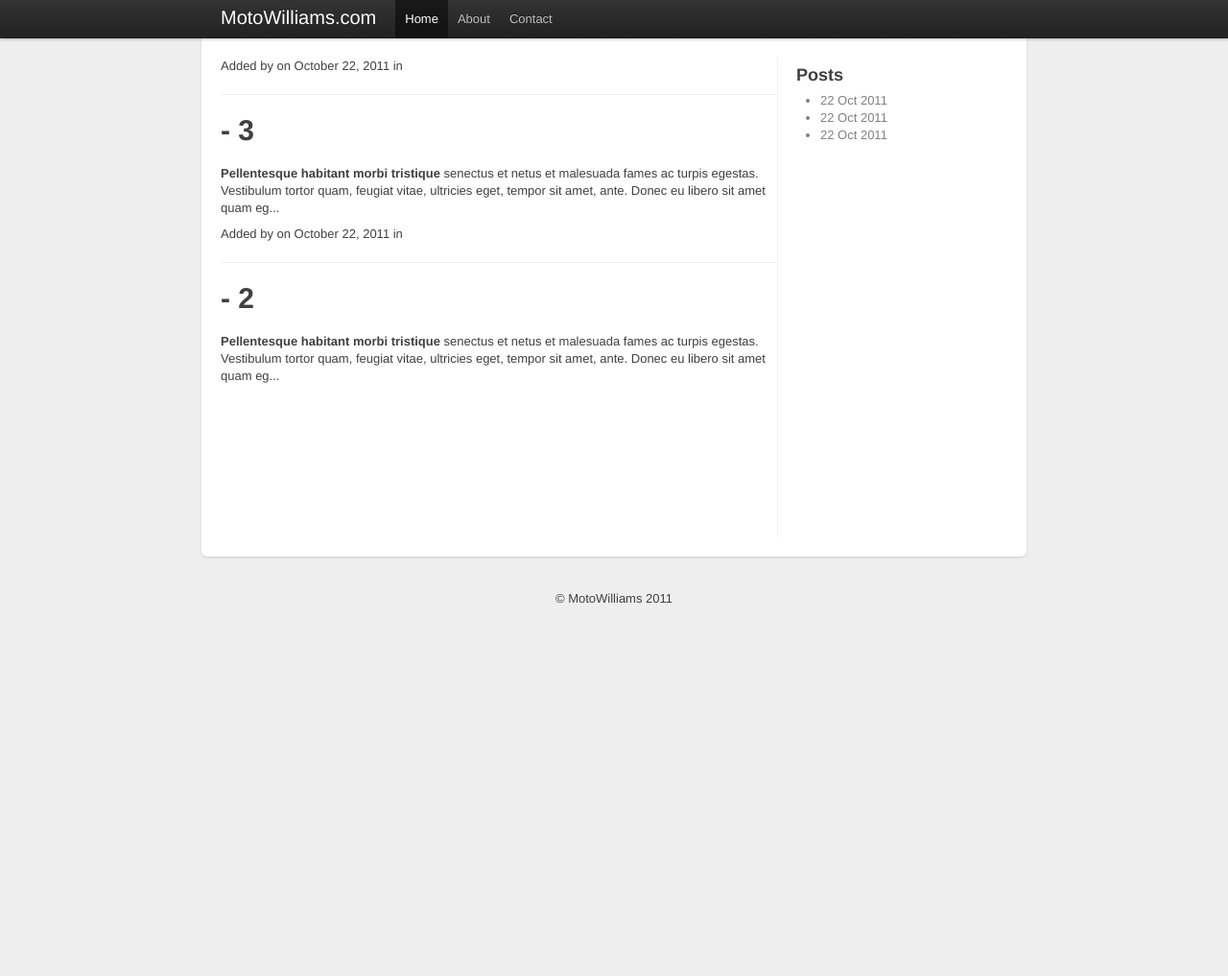
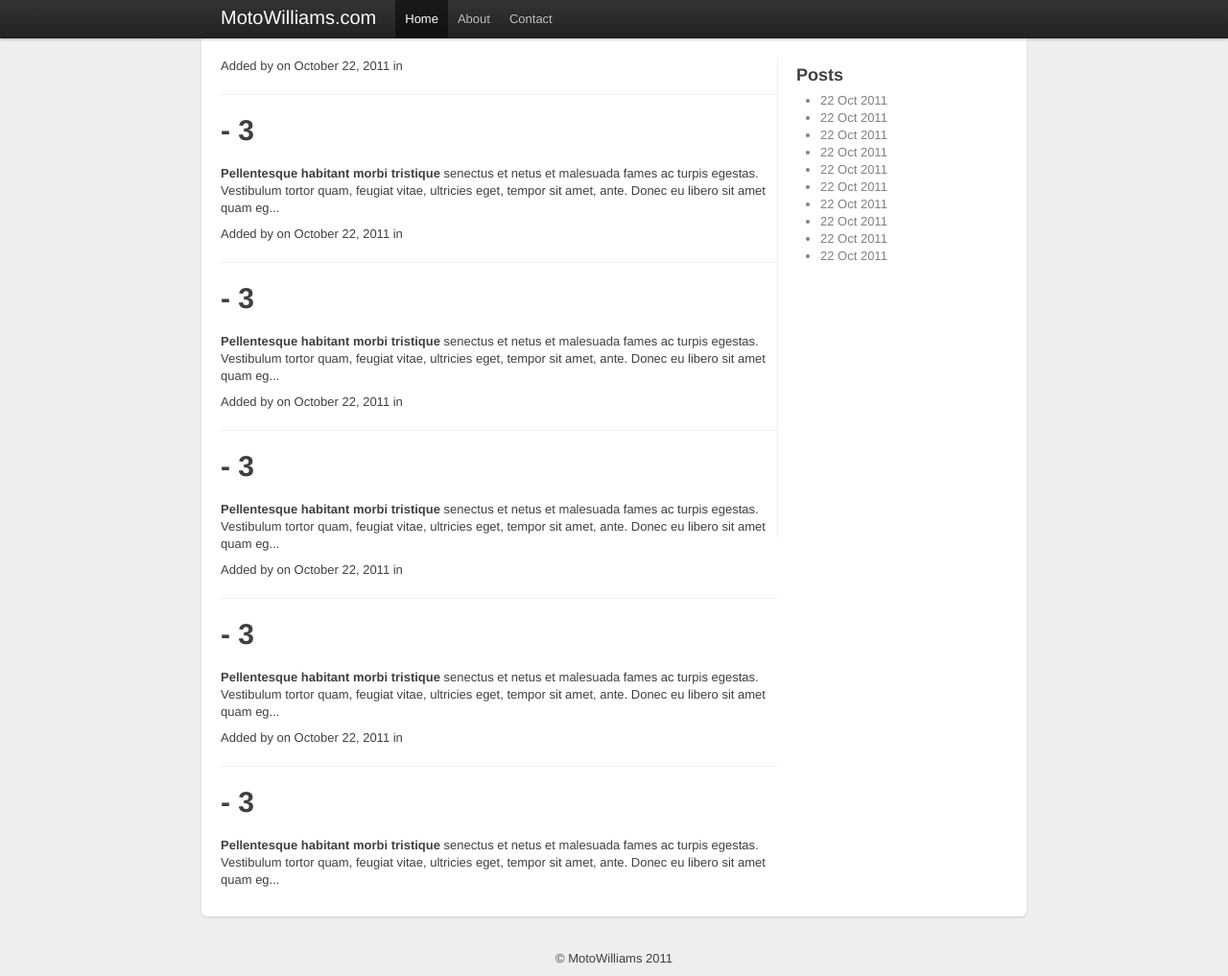
Before and after one commit to motowilliams/motowilliams.github.com-back, a Jekyll site: the page built from index.html, in a window 1280 px wide and 1017 px high. Shown: the whole window at 96% size. Built offline with Jekyll 4.4.1, drawn with Linux system fonts in a browser that asks for light colours; the list of posts is cut into pages by our own code.

Commit message:
increased page size and add more test posts

```diff
--- a/_config.yml
+++ b/_config.yml
@@ -1,2 +1,2 @@
 permalink: /:title
-paginate: 2
+paginate: 5
--- /dev/null
+++ b/_posts/2011-10-18-Test-Post4.html
@@ -0,0 +1,38 @@
+---
+layout: post
+title: "Test Post"
+author: "Eric Williams
+categories:
+- rails
+- rapidrails
+- ruby
+- performance
+---
+
+<h1>{{ page.title | xml_escape }} - 3</h1>
+
+<p><strong>Pellentesque habitant morbi tristique</strong> senectus et netus et malesuada fames ac turpis egestas. Vestibulum tortor quam, feugiat vitae, ultricies eget, tempor sit amet, ante. Donec eu libero sit amet quam egestas semper. <em>Aenean ultricies mi vitae est.</em> Mauris placerat eleifend leo. Quisque sit amet est et sapien ullamcorper pharetra. Vestibulum erat wisi, condimentum sed, <code>commodo vitae</code>, ornare sit amet, wisi. Aenean fermentum, elit eget tincidunt condimentum, eros ipsum rutrum orci, sagittis tempus lacus enim ac dui. <a href="#">Donec non enim</a> in turpis pulvinar facilisis. Ut felis.</p>
+
+<h2>Header Level 2</h2>
+
+<ol>
+   <li>Lorem ipsum dolor sit amet, consectetuer adipiscing elit.</li>
+   <li>Aliquam tincidunt mauris eu risus.</li>
+</ol>
+
+<blockquote><p>Lorem ipsum dolor sit amet, consectetur adipiscing elit. Vivamus magna. Cras in mi at felis aliquet congue. Ut a est eget ligula molestie gravida. Curabitur massa. Donec eleifend, libero at sagittis mollis, tellus est malesuada tellus, at luctus turpis elit sit amet quam. Vivamus pretium ornare est.</p></blockquote>
+
+<h3>Header Level 3</h3>
+
+<ul>
+   <li>Lorem ipsum dolor sit amet, consectetuer adipiscing elit.</li>
+   <li>Aliquam tincidunt mauris eu risus.</li>
+</ul>
+
+<pre><code>
+#header h1 a {
+	display: block;
+	width: 300px;
+	height: 80px;
+}
+</code></pre>
--- /dev/null
+++ b/_posts/2011-10-19-Test-Post5.html
@@ -0,0 +1,38 @@
+---
+layout: post
+title: "Test Post"
+author: "Eric Williams
+categories:
+- rails
+- rapidrails
+- ruby
+- performance
+---
+
+<h1>{{ page.title | xml_escape }} - 3</h1>
+
+<p><strong>Pellentesque habitant morbi tristique</strong> senectus et netus et malesuada fames ac turpis egestas. Vestibulum tortor quam, feugiat vitae, ultricies eget, tempor sit amet, ante. Donec eu libero sit amet quam egestas semper. <em>Aenean ultricies mi vitae est.</em> Mauris placerat eleifend leo. Quisque sit amet est et sapien ullamcorper pharetra. Vestibulum erat wisi, condimentum sed, <code>commodo vitae</code>, ornare sit amet, wisi. Aenean fermentum, elit eget tincidunt condimentum, eros ipsum rutrum orci, sagittis tempus lacus enim ac dui. <a href="#">Donec non enim</a> in turpis pulvinar facilisis. Ut felis.</p>
+
+<h2>Header Level 2</h2>
+
+<ol>
+   <li>Lorem ipsum dolor sit amet, consectetuer adipiscing elit.</li>
+   <li>Aliquam tincidunt mauris eu risus.</li>
+</ol>
+
+<blockquote><p>Lorem ipsum dolor sit amet, consectetur adipiscing elit. Vivamus magna. Cras in mi at felis aliquet congue. Ut a est eget ligula molestie gravida. Curabitur massa. Donec eleifend, libero at sagittis mollis, tellus est malesuada tellus, at luctus turpis elit sit amet quam. Vivamus pretium ornare est.</p></blockquote>
+
+<h3>Header Level 3</h3>
+
+<ul>
+   <li>Lorem ipsum dolor sit amet, consectetuer adipiscing elit.</li>
+   <li>Aliquam tincidunt mauris eu risus.</li>
+</ul>
+
+<pre><code>
+#header h1 a {
+	display: block;
+	width: 300px;
+	height: 80px;
+}
+</code></pre>
--- /dev/null
+++ b/_posts/2011-10-20-Test-Post6.html
@@ -0,0 +1,38 @@
+---
+layout: post
+title: "Test Post"
+author: "Eric Williams
+categories:
+- rails
+- rapidrails
+- ruby
+- performance
+---
+
+<h1>{{ page.title | xml_escape }} - 3</h1>
+
+<p><strong>Pellentesque habitant morbi tristique</strong> senectus et netus et malesuada fames ac turpis egestas. Vestibulum tortor quam, feugiat vitae, ultricies eget, tempor sit amet, ante. Donec eu libero sit amet quam egestas semper. <em>Aenean ultricies mi vitae est.</em> Mauris placerat eleifend leo. Quisque sit amet est et sapien ullamcorper pharetra. Vestibulum erat wisi, condimentum sed, <code>commodo vitae</code>, ornare sit amet, wisi. Aenean fermentum, elit eget tincidunt condimentum, eros ipsum rutrum orci, sagittis tempus lacus enim ac dui. <a href="#">Donec non enim</a> in turpis pulvinar facilisis. Ut felis.</p>
+
+<h2>Header Level 2</h2>
+
+<ol>
+   <li>Lorem ipsum dolor sit amet, consectetuer adipiscing elit.</li>
+   <li>Aliquam tincidunt mauris eu risus.</li>
+</ol>
+
+<blockquote><p>Lorem ipsum dolor sit amet, consectetur adipiscing elit. Vivamus magna. Cras in mi at felis aliquet congue. Ut a est eget ligula molestie gravida. Curabitur massa. Donec eleifend, libero at sagittis mollis, tellus est malesuada tellus, at luctus turpis elit sit amet quam. Vivamus pretium ornare est.</p></blockquote>
+
+<h3>Header Level 3</h3>
+
+<ul>
+   <li>Lorem ipsum dolor sit amet, consectetuer adipiscing elit.</li>
+   <li>Aliquam tincidunt mauris eu risus.</li>
+</ul>
+
+<pre><code>
+#header h1 a {
+	display: block;
+	width: 300px;
+	height: 80px;
+}
+</code></pre>
--- /dev/null
+++ b/_posts/2011-10-21-Test-Post7.html
@@ -0,0 +1,38 @@
+---
+layout: post
+title: "Test Post"
+author: "Eric Williams
+categories:
+- rails
+- rapidrails
+- ruby
+- performance
+---
+
+<h1>{{ page.title | xml_escape }} - 3</h1>
+
+<p><strong>Pellentesque habitant morbi tristique</strong> senectus et netus et malesuada fames ac turpis egestas. Vestibulum tortor quam, feugiat vitae, ultricies eget, tempor sit amet, ante. Donec eu libero sit amet quam egestas semper. <em>Aenean ultricies mi vitae est.</em> Mauris placerat eleifend leo. Quisque sit amet est et sapien ullamcorper pharetra. Vestibulum erat wisi, condimentum sed, <code>commodo vitae</code>, ornare sit amet, wisi. Aenean fermentum, elit eget tincidunt condimentum, eros ipsum rutrum orci, sagittis tempus lacus enim ac dui. <a href="#">Donec non enim</a> in turpis pulvinar facilisis. Ut felis.</p>
+
+<h2>Header Level 2</h2>
+
+<ol>
+   <li>Lorem ipsum dolor sit amet, consectetuer adipiscing elit.</li>
+   <li>Aliquam tincidunt mauris eu risus.</li>
+</ol>
+
+<blockquote><p>Lorem ipsum dolor sit amet, consectetur adipiscing elit. Vivamus magna. Cras in mi at felis aliquet congue. Ut a est eget ligula molestie gravida. Curabitur massa. Donec eleifend, libero at sagittis mollis, tellus est malesuada tellus, at luctus turpis elit sit amet quam. Vivamus pretium ornare est.</p></blockquote>
+
+<h3>Header Level 3</h3>
+
+<ul>
+   <li>Lorem ipsum dolor sit amet, consectetuer adipiscing elit.</li>
+   <li>Aliquam tincidunt mauris eu risus.</li>
+</ul>
+
+<pre><code>
+#header h1 a {
+	display: block;
+	width: 300px;
+	height: 80px;
+}
+</code></pre>
--- /dev/null
+++ b/_posts/2011-10-22-Test-Post8.html
@@ -0,0 +1,38 @@
+---
+layout: post
+title: "Test Post"
+author: "Eric Williams
+categories:
+- rails
+- rapidrails
+- ruby
+- performance
+---
+
+<h1>{{ page.title | xml_escape }} - 3</h1>
+
+<p><strong>Pellentesque habitant morbi tristique</strong> senectus et netus et malesuada fames ac turpis egestas. Vestibulum tortor quam, feugiat vitae, ultricies eget, tempor sit amet, ante. Donec eu libero sit amet quam egestas semper. <em>Aenean ultricies mi vitae est.</em> Mauris placerat eleifend leo. Quisque sit amet est et sapien ullamcorper pharetra. Vestibulum erat wisi, condimentum sed, <code>commodo vitae</code>, ornare sit amet, wisi. Aenean fermentum, elit eget tincidunt condimentum, eros ipsum rutrum orci, sagittis tempus lacus enim ac dui. <a href="#">Donec non enim</a> in turpis pulvinar facilisis. Ut felis.</p>
+
+<h2>Header Level 2</h2>
+
+<ol>
+   <li>Lorem ipsum dolor sit amet, consectetuer adipiscing elit.</li>
+   <li>Aliquam tincidunt mauris eu risus.</li>
+</ol>
+
+<blockquote><p>Lorem ipsum dolor sit amet, consectetur adipiscing elit. Vivamus magna. Cras in mi at felis aliquet congue. Ut a est eget ligula molestie gravida. Curabitur massa. Donec eleifend, libero at sagittis mollis, tellus est malesuada tellus, at luctus turpis elit sit amet quam. Vivamus pretium ornare est.</p></blockquote>
+
+<h3>Header Level 3</h3>
+
+<ul>
+   <li>Lorem ipsum dolor sit amet, consectetuer adipiscing elit.</li>
+   <li>Aliquam tincidunt mauris eu risus.</li>
+</ul>
+
+<pre><code>
+#header h1 a {
+	display: block;
+	width: 300px;
+	height: 80px;
+}
+</code></pre>
--- /dev/null
+++ b/_posts/2011-10-23-Test-Post9.html
@@ -0,0 +1,38 @@
+---
+layout: post
+title: "Test Post"
+author: "Eric Williams
+categories:
+- rails
+- rapidrails
+- ruby
+- performance
+---
+
+<h1>{{ page.title | xml_escape }} - 3</h1>
+
+<p><strong>Pellentesque habitant morbi tristique</strong> senectus et netus et malesuada fames ac turpis egestas. Vestibulum tortor quam, feugiat vitae, ultricies eget, tempor sit amet, ante. Donec eu libero sit amet quam egestas semper. <em>Aenean ultricies mi vitae est.</em> Mauris placerat eleifend leo. Quisque sit amet est et sapien ullamcorper pharetra. Vestibulum erat wisi, condimentum sed, <code>commodo vitae</code>, ornare sit amet, wisi. Aenean fermentum, elit eget tincidunt condimentum, eros ipsum rutrum orci, sagittis tempus lacus enim ac dui. <a href="#">Donec non enim</a> in turpis pulvinar facilisis. Ut felis.</p>
+
+<h2>Header Level 2</h2>
+
+<ol>
+   <li>Lorem ipsum dolor sit amet, consectetuer adipiscing elit.</li>
+   <li>Aliquam tincidunt mauris eu risus.</li>
+</ol>
+
+<blockquote><p>Lorem ipsum dolor sit amet, consectetur adipiscing elit. Vivamus magna. Cras in mi at felis aliquet congue. Ut a est eget ligula molestie gravida. Curabitur massa. Donec eleifend, libero at sagittis mollis, tellus est malesuada tellus, at luctus turpis elit sit amet quam. Vivamus pretium ornare est.</p></blockquote>
+
+<h3>Header Level 3</h3>
+
+<ul>
+   <li>Lorem ipsum dolor sit amet, consectetuer adipiscing elit.</li>
+   <li>Aliquam tincidunt mauris eu risus.</li>
+</ul>
+
+<pre><code>
+#header h1 a {
+	display: block;
+	width: 300px;
+	height: 80px;
+}
+</code></pre>
--- /dev/null
+++ b/_posts/2011-10-24-Test-Post10.html
@@ -0,0 +1,38 @@
+---
+layout: post
+title: "Test Post"
+author: "Eric Williams
+categories:
+- rails
+- rapidrails
+- ruby
+- performance
+---
+
+<h1>{{ page.title | xml_escape }} - 3</h1>
+
+<p><strong>Pellentesque habitant morbi tristique</strong> senectus et netus et malesuada fames ac turpis egestas. Vestibulum tortor quam, feugiat vitae, ultricies eget, tempor sit amet, ante. Donec eu libero sit amet quam egestas semper. <em>Aenean ultricies mi vitae est.</em> Mauris placerat eleifend leo. Quisque sit amet est et sapien ullamcorper pharetra. Vestibulum erat wisi, condimentum sed, <code>commodo vitae</code>, ornare sit amet, wisi. Aenean fermentum, elit eget tincidunt condimentum, eros ipsum rutrum orci, sagittis tempus lacus enim ac dui. <a href="#">Donec non enim</a> in turpis pulvinar facilisis. Ut felis.</p>
+
+<h2>Header Level 2</h2>
+
+<ol>
+   <li>Lorem ipsum dolor sit amet, consectetuer adipiscing elit.</li>
+   <li>Aliquam tincidunt mauris eu risus.</li>
+</ol>
+
+<blockquote><p>Lorem ipsum dolor sit amet, consectetur adipiscing elit. Vivamus magna. Cras in mi at felis aliquet congue. Ut a est eget ligula molestie gravida. Curabitur massa. Donec eleifend, libero at sagittis mollis, tellus est malesuada tellus, at luctus turpis elit sit amet quam. Vivamus pretium ornare est.</p></blockquote>
+
+<h3>Header Level 3</h3>
+
+<ul>
+   <li>Lorem ipsum dolor sit amet, consectetuer adipiscing elit.</li>
+   <li>Aliquam tincidunt mauris eu risus.</li>
+</ul>
+
+<pre><code>
+#header h1 a {
+	display: block;
+	width: 300px;
+	height: 80px;
+}
+</code></pre>
```
